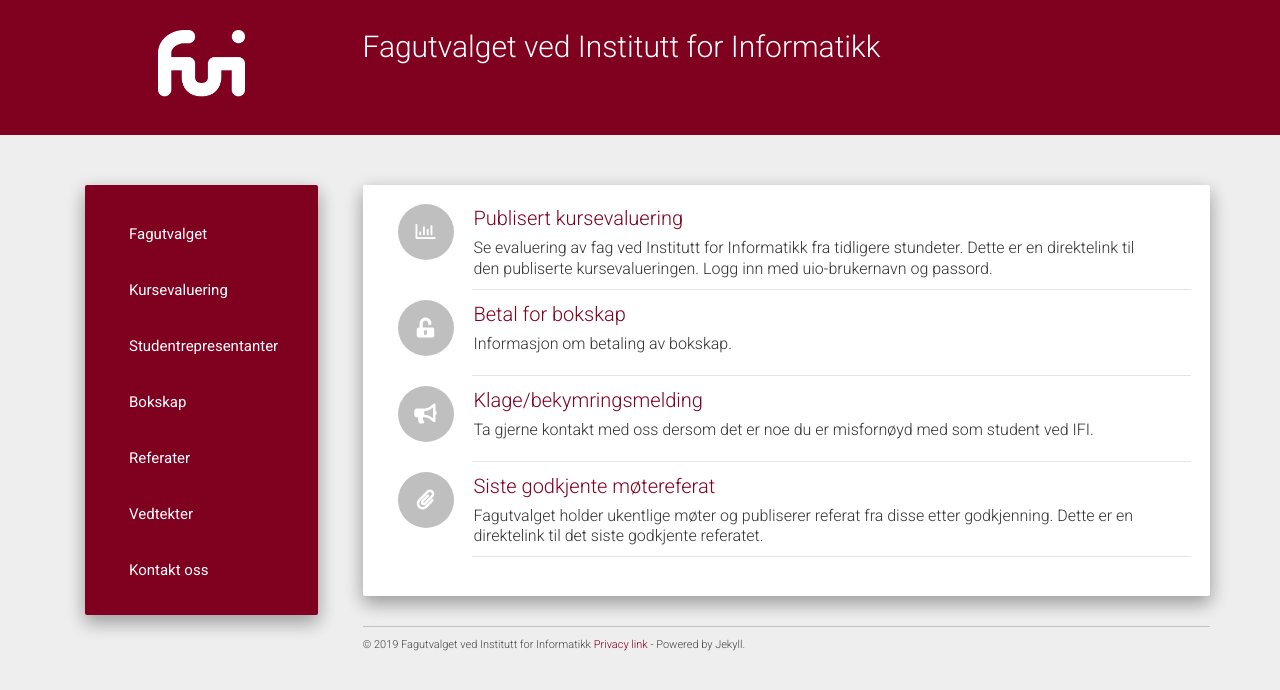
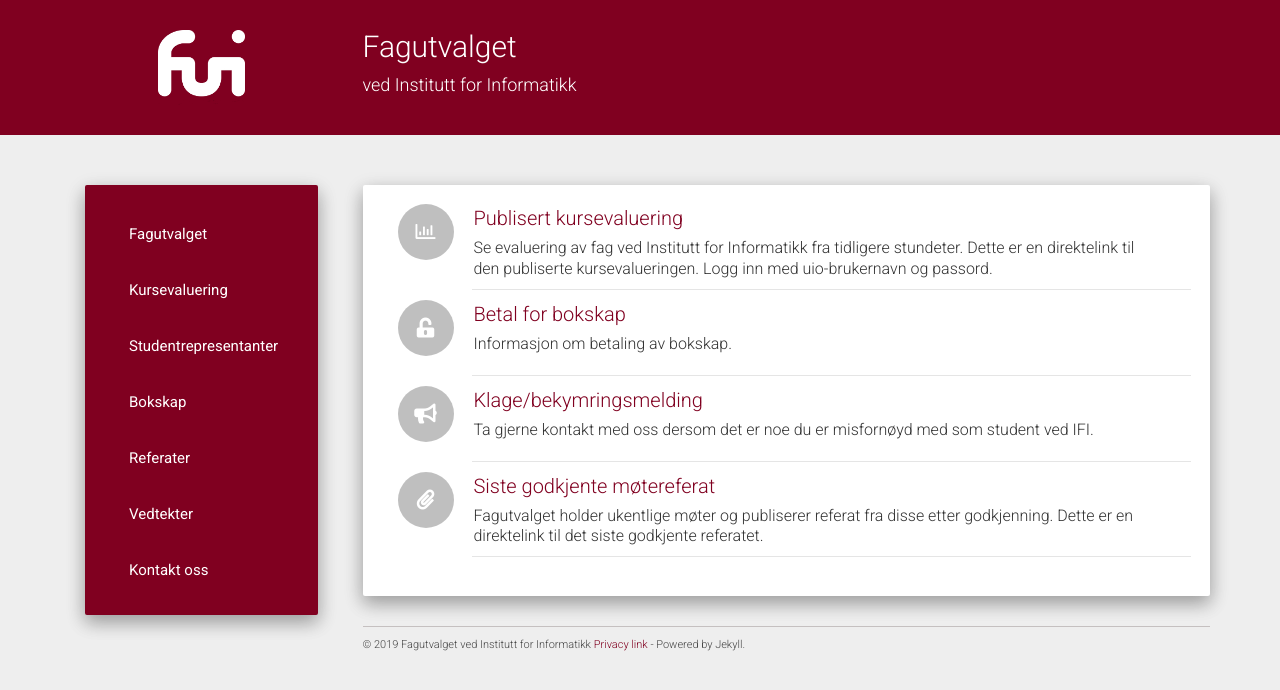
Before and after one commit to fui/fui.github.io, a Jekyll site: the page built from index.html, in a window 1280 px wide. Shown: the top 690 px of the page. Built offline with Jekyll 4.4.1, drawn with Linux system fonts in a browser that asks for light colours; nearby versions of some CDN libraries; the list of posts is cut into pages by our own code; some of the changed lines change nothing that is shown.

Commit message:
Fikset konfigurasjon

```diff
--- a/_config.yml
+++ b/_config.yml
@@ -1,8 +1,9 @@
 title: FUI
-description:
-author: Fagutvalget ved Institutt for Informatikk
+description: Fagutvalget
+author: Fagutvalget
 logo: /hcz-jekyll-blog/static/img/avatar.png
 github: https://github.com/codeasashu
+about: ved Institutt for Informatikk
 
 exclude: [vendor]
 
```
